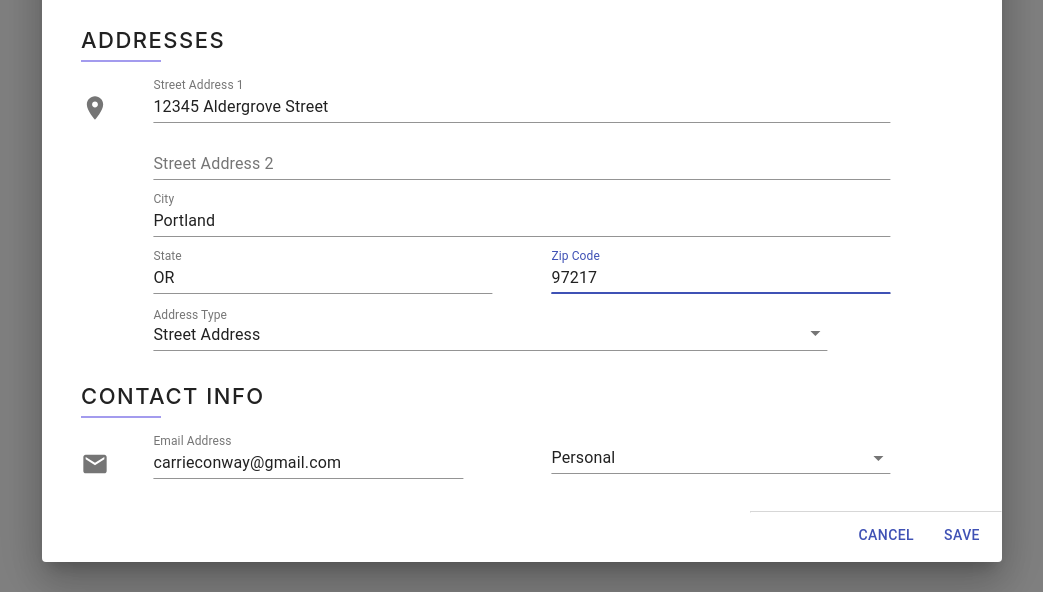
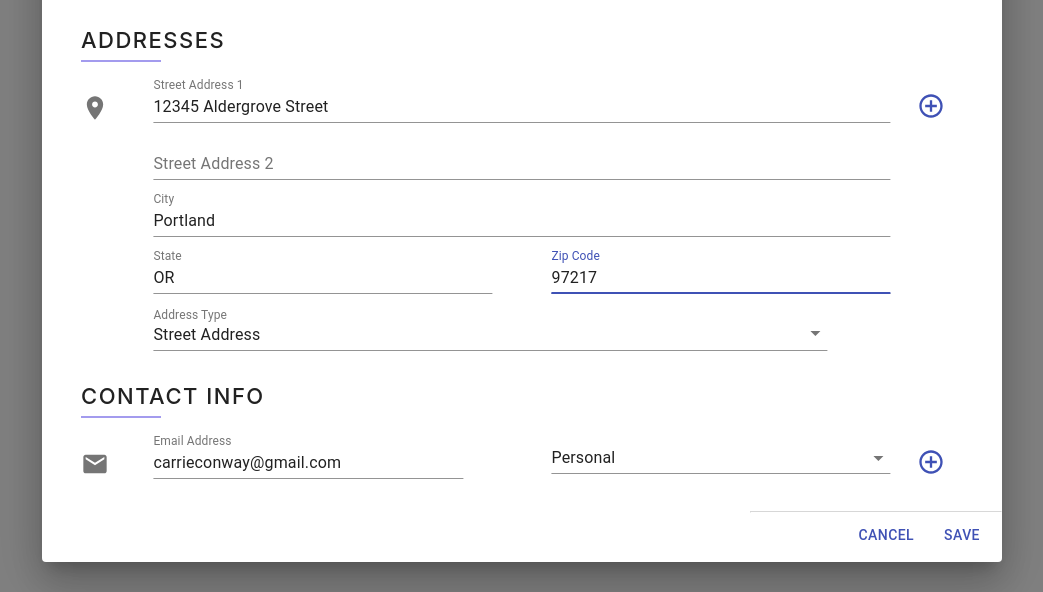
Before and after one commit to jIrwinCline/trupp-take-home, a React (Create React App) app: page / in a window 1280 px wide. Both pictures are taken after a click on the button "EDIT DETAILS". Shown: the part 168-760 px from the top of the page, without its empty margins (118-1161 px from the left). Built offline with nearby package versions, Linux system fonts and the light colour scheme.

Commit message:
add right side icons

```diff
--- a/src/components/Modal.tsx
+++ b/src/components/Modal.tsx
@@ -193,7 +193,9 @@ export default function Modal({ data }: Props): ReactElement {
                 </FormControl>
               </div>
             </Grid>
-            <Grid item xs={1}></Grid>
+            <Grid item xs={1}>
+              <AddCircleOutlineIcon color="primary" className="right-icon" />
+            </Grid>
           </Grid>
           <SectionTitle text="Contact Info" upcase />
           <Grid container>
@@ -264,7 +266,12 @@ export default function Modal({ data }: Props): ReactElement {
                 </div>
               </div>
             </Grid>
-            <Grid item xs={1}></Grid>
+            <Grid item xs={1}>
+              <Grid item xs={1}>
+                <AddCircleOutlineIcon color="primary" className="right-icon" />
+                <AddCircleOutlineIcon color="primary" className="right-icon" />
+              </Grid>
+            </Grid>
           </Grid>
           <SectionTitle
             text="Legal Info"
--- a/src/styles/modal-styles.css
+++ b/src/styles/modal-styles.css
@@ -61,6 +61,11 @@
   font-size: 28px !important;
   color: rgb(117, 117, 117);
 }
+.right-icon {
+  padding: 22px 0 0 15px;
+  font-size: 28px !important;
+  color: rgb(117, 117, 117);
+}
 .icon-spacer {
   padding: 26px 0 2px 30px;
   height: 26px;
```
